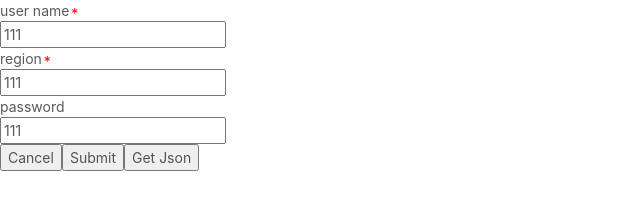
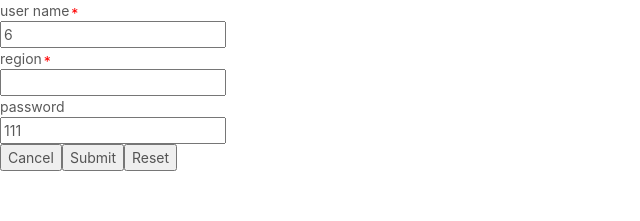
Before and after one commit to YeWills/react-redux-hooks-demo, a React app: page / in a window 1280 px wide. Shown: the top 221 px of the page, without its empty margins (0-640 px from the left). Built offline with nearby package versions, Linux system fonts and the light colour scheme.

Commit message:
validate enhangce

```diff
--- a/src/components/EnForm/EnForm.js
+++ b/src/components/EnForm/EnForm.js
@@ -35,19 +35,25 @@ export default function EnForm(props) {
 
   const onSubmit = () => {
     startValidate.current = true;
-    const isExistError = Object.values(errMsgs).every(err=>err);
-    if(isExistError) return;
+    // const isExistError = Object.values(errMsgs).some(err=>err);
+    // if(isExistError) return;
     const currentErrMsgs = validateForm(config, formValue);
     const isValidatePass = Object.values(currentErrMsgs).every(err=>!err);
+    console.log(currentErrMsgs)
     setErrMsgs(currentErrMsgs);
     if(!isValidatePass) return;
     propsOnSubmit && propsOnSubmit(formValue);
   };
 
+  const onReset = ()=>{
+    setValue({});
+    setErrMsgs({});
+  }
+
   return (
     <div className="enhance-form">
       {content}
-      <Btn onSubmit={onSubmit} formValue={formValue} setFormValue={setValue} />
+      <Btn onSubmit={onSubmit} formValue={formValue} setFormValue={setValue} onReset={onReset} />
     </div>
   );
 }
--- a/src/components/EnForm/Field/Field.js
+++ b/src/components/EnForm/Field/Field.js
@@ -17,8 +17,8 @@ const Field = ({ field, formValue, setValue, startValidate, errorMsgs, setErrMsg
 
   const onChange = (value) => {
       if(startValidate){
-       const errorMsg =  v(field, value);
-       setErrMsgs({[name]: errorMsg})
+       const errorMsg =  v(field, value, formValue);
+       setErrMsgs({...errorMsgs,...errorMsg})
       }
       console.log({ ...formValue, [name]: value })
       setValue({ ...formValue, [name]: value });
--- a/src/components/EnForm/utils/index.js
+++ b/src/components/EnForm/utils/index.js
@@ -2,11 +2,19 @@ import React, { useState, useRef, useEffect } from 'react';
 
 
 // eslint-disable-next-line import/prefer-default-export
-export const Btn = ({ onSubmit, onCancle }) => {
+export const Btn = ({ onSubmit, onCancle, onReset }) => {
   return (
     <div className="btn-wrap">
       <button onClick={onCancle}>Cancel</button>
       <button onClick={onSubmit}>Submit</button>
+      <button onClick={onReset}>Reset</button>
     </div>
   );
 };
+export const toArray = (item) => {
+  if(Object.prototype.toString.call(item) === '[object Array]'){
+    return item;
+  }
+  if(!item && item !== 0) return [];
+  return [item];
+};
--- a/src/components/EnForm/validate/index.js
+++ b/src/components/EnForm/validate/index.js
@@ -1,20 +1,80 @@
-const validate = (field, value)=>{
-    const {required} = field;
-    if(required){
-        if(value && value.trim()){
-            return '';
+import rules from './rule';
+import Field from '../Field/Field';
+import { toArray } from '../utils';
+
+class ValidateHelper{
+    constructor(formConfig){
+        if(!ValidateHelper.instance){
+            ValidateHelper.instance = this;
+            this.relateFieldMaps = this.getRelateFieldMap(formConfig);
+            console.log(this.relateFieldMaps)
         }
-        return 'required'
+        return ValidateHelper.instance;
     }
-    return '';
+    getRelateFieldMap = (formConfig)=>{
+        console.log(1111)
+        return formConfig.fields.reduce((acc, field)=>{
+            const {validate : customValidates} = field;
+            toArray(customValidates).forEach((customValidate)=>{
+                if(!customValidate[1]) return;
+                customValidate[1].forEach(dependFieldName=>{
+                    if(!acc[dependFieldName]) acc[dependFieldName] = [];
+                    acc[dependFieldName].push(field);
+                })
+            })
+            return acc;
+        }, {})
+    }
+}
+
+const validateField = (field, value, formValue)=>{
+    const {validate}=field;
+    const rulesInfo = Object.entries(rules);
+    let needValidates = rulesInfo.reduce((acc,t)=>{
+        const [ruleName, ruleFn]= t;
+        if(field[ruleName]){
+            if(typeof field[ruleName] === 'string'){
+                return acc.concat(ruleFn.bind(null, value, field[ruleName]));
+            }
+            return acc.concat(ruleFn.bind(null, value));
+        }
+        return acc;
+    }, [])
+    let customValidate = []
+    if(validate) customValidate = (customValidate.concat(validate)).map(fn=>toArray(fn)[0].bind(null, value, formValue))
+    needValidates = needValidates.concat(customValidate);
+
+    let errMsg = '';
+    needValidates.find(rultFn=> {
+        errMsg = rultFn();
+        return errMsg
+    });
+    console.log(errMsg)
+    return errMsg;
+}
+const validate = (field, value, formValue)=>{
+    const relativeFields = (new ValidateHelper()).relateFieldMaps[field.name];
+    const needValidFields = [field].concat(relativeFields || []);
+
+    const updateFormValue = {...formValue, [field.name]: value};
+    const reult = needValidFields.reduce((errMsgs, itemField)=>{
+        const fieldName = itemField.name;
+        errMsgs[fieldName] = validateField(itemField, updateFormValue[fieldName], updateFormValue);
+        return errMsgs;
+    }, {})
+
+    console.log(reult)
+
+    return reult;
 }
 
 export default validate;
 
 export const validateForm = (config, formValue)=>{
+    new ValidateHelper(config);
    return config.fields.reduce((acc, field)=>{
-        const {name} = field;
-        acc[name] = validate(field, formValue[name]);
+        const name = field.name;
+        acc[name] = validateField(field, formValue[name], formValue);
         return acc;
     },{})
 }
--- /dev/null
+++ b/src/components/EnForm/validate/rule.js
@@ -0,0 +1,17 @@
+const rules = {
+    required:(value, error)=>{
+        if(value && value.trim()){
+            return '';
+        }
+        return error || 'required'
+    },
+    max:()=>{
+        if(value && value.trim()){
+            return '';
+        }
+        return 'required'
+    },
+
+}
+
+export default rules;
--- a/src/view/form.config.js
+++ b/src/view/form.config.js
@@ -1,13 +1,29 @@
 
 const formConfig = {
   fields: [
-    { name: 'useName',
-    defaultValue:'111',
-    title: 'user name', type: 'input', required: true },
+    {
+      name: 'useName',
+      defaultValue:'6',
+      title: 'user name',
+      type: 'input',
+      validate:[[(value,formValue)=>{
+        if(String(value).length> String(formValue['region']).length){
+          return 'no big region';
+        }
+        return ''
+      }, ['region']]],
+      required: '这是必填的。。。'
+    },
     { name: 'region',
       title: 'region',
       type: 'select',
-      defaultValue:'111',
+      defaultValue:'',
+      validate:[[(value,formValue)=>{
+        if(String(value).length< String(formValue['useName']).length){
+          return 'no small useName';
+        }
+        return ''
+      }, ['useName']]],
       options: [{
         lable: 'china',
         value: 'china',
@@ -20,7 +36,13 @@ const formConfig = {
       }],
       required: true
     },
-    { name: 'passWord', defaultValue:'111', title: 'password', type: 'input', rule: (e) => e.length > 6 },
+    {
+      name: 'passWord',
+      defaultValue:'111',
+      title: 'password',
+      type: 'input',
+      rule: (e) => e.length > 6
+    },
   ],
 };
 
--- a/src/view/index.js
+++ b/src/view/index.js
@@ -18,7 +18,7 @@ export default function View() {
       title="登录"
       config={formConfig}
       onSubmit={onSubmit}
-      Btn={CustomBtn}
+      // Btn={CustomBtn}
     />
   );
 }
```
Also changed, not shown: 2 other files (tests, documents, lock files or other folders).
